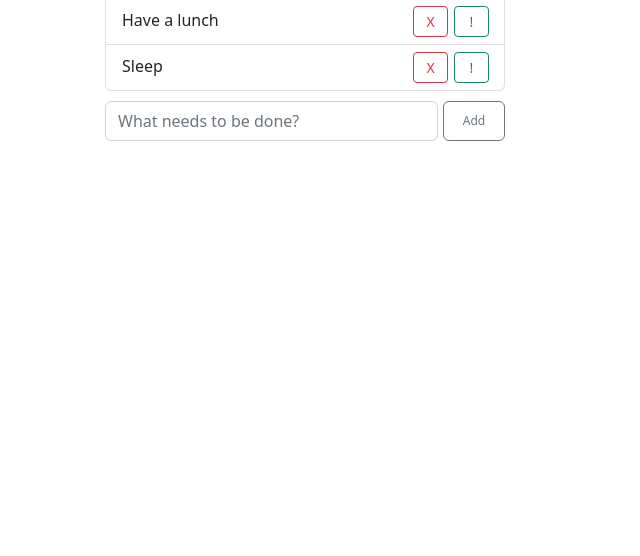
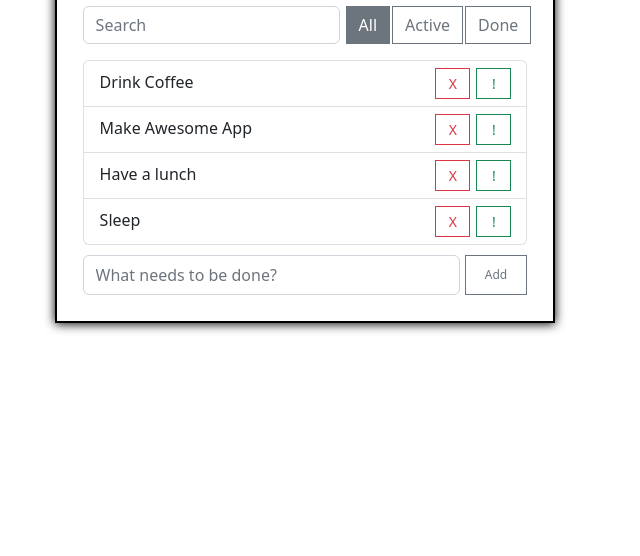
Before and after one commit to Satancrew/todo-react, a React app in the folder todo-app/: page / in a window 1280 px wide. Shown: the part 244-800 px from the top of the page, without its empty margins (335-975 px from the left). Built offline with nearby package versions, Linux system fonts and the light colour scheme.

Commit message:
feat: add search

```diff
--- a/todo-app/src/components/app/app.css
+++ b/todo-app/src/components/app/app.css
@@ -1,6 +1,10 @@
+
 .todo-app {
-  margin: 2rem auto 0 auto;
-  max-width: 400px;
+  margin: 10rem auto 0 auto;
+  max-width: 500px;
+  border: 2px solid black;
+  box-shadow: 0 1px 10px black;
+  padding: 2%;
 }
 
 .top-panel {
--- a/todo-app/src/components/app/app.js
+++ b/todo-app/src/components/app/app.js
@@ -20,6 +20,8 @@
         this.createTodoItem('Have a lunch'),
         this.createTodoItem('Sleep'),
       ],
+      term: '',
+      filter: 'active',
     };
   }
 
@@ -58,17 +60,12 @@
   };
 
   toggleProperty(arr, id, propName) {
-
     const idx = arr.findIndex(el => el.id === id);
 
     const oldItem = arr[idx];
     const newItem = { ...oldItem, [propName]: !oldItem[propName] };
 
-    const newArray = [
-      ...arr.slice(0, idx),
-      newItem,
-      ...arr.slice(idx + 1),
-    ];
+    const newArray = [...arr.slice(0, idx), newItem, ...arr.slice(idx + 1)];
 
     return newArray;
   }
@@ -77,7 +74,7 @@
     this.setState(({ todoData }) => {
       return {
         todoData: this.toggleProperty(todoData, id, 'important'),
-    }
+      };
     });
   };
 
@@ -85,25 +82,51 @@
     this.setState(({ todoData }) => {
       return {
         todoData: this.toggleProperty(todoData, id, 'done'),
-    }
+      };
     });
   };
 
+  checkStatus = (items, filter) => {
+    switch (filter) {
+      case 'all':
+        return items;
+      case 'active':
+        return items.filter(el => !el.done);
+      case 'done':
+        return items.filter(el => el.done);
+      default:
+        return items;
+    }
+  };
+
+  search(items, term) {
+    if (term.length === 0) {
+      return items;
+    }
+
+    return items.filter(el => {
+      return el.label.toUpperCase().indexOf(term.toUpperCase()) > -1;
+    });
+  }
+
+  onSearchChange = term => {
+    this.setState({ term });
+  };
+
   render() {
-
-    const { todoData } = this.state;
-    const doneCount = todoData.filter((el) => el.done).length;
-    const notDoneCount = todoData.filter((el) => !el.done).length;
-
+    const { todoData, term } = this.state;
+    const doneCount = todoData.filter(el => el.done).length;
+    const notDoneCount = todoData.filter(el => !el.done).length;
+    const visibleItems = this.search(todoData, term);
     return (
       <div className='todo-app'>
         <AppHeader toDo={notDoneCount} done={doneCount} />
         <div className='top-panel d-flex'>
-          <SearchPanel />
-          <ItemStatusFilter />
+          <SearchPanel onSearchChange={this.onSearchChange} />
+          <ItemStatusFilter onChecked={this.checkStatus} />
         </div>
         <TodoList
-          todos={todoData}
+          todos={visibleItems}
           onDeleted={this.DeleteItem}
           onToggleImportant={this.onToggleImportant}
           onToggleDone={this.onToggleDone}
--- a/todo-app/src/components/item-add-form/item-add-form.js
+++ b/todo-app/src/components/item-add-form/item-add-form.js
@@ -17,7 +17,9 @@
 
   onSubmit = ev => {
     ev.preventDefault();
-    this.props.onItemAdded(this.state.label);
+    if (this.state.label !== '') {
+      this.props.onItemAdded(this.state.label);
+    }
     this.setState({
       label: '',
     });
--- a/todo-app/src/components/item-status-filter/item-status-filter.css
+++ b/todo-app/src/components/item-status-filter/item-status-filter.css
@@ -1,6 +1,13 @@
 .btn-group {
-  border: 1px solid steelblue;
+  display: flex;
+  gap: 3px;
+  border-radius: 0;
 }
+
 .top-panel {
   gap: 3px;
 }
+
+.btn {
+  border-radius: 0;
+}
--- a/todo-app/src/components/item-status-filter/item-status-filter.js
+++ b/todo-app/src/components/item-status-filter/item-status-filter.js
@@ -1,26 +1,31 @@
-import React from "react";
-import './item-status-filter.css'
+import React from 'react';
+import './item-status-filter.css';
 
 export default class ItemStatusFilter extends React.Component {
   render() {
+    const { onChecked } = this.props;
+
     return (
-      <div className="btn-group">
-        <button type="button" className="btn btn-info">All</button>
-        <button type="button" className="btn btn-outline-secondary">Active</button>
-        <button type="button" className="btn btn-outline-secondary">Done</button>
+      <div className='btn-group'>
+        <button
+          type='button'
+          className='btn btn-outline-secondary active'
+          onClick={onChecked('all')}>
+          All
+        </button>
+        <button
+          type='button'
+          className='btn btn-outline-secondary'
+          onClick={onChecked('active')}>
+          Active
+        </button>
+        <button
+          type='button'
+          className='btn btn-outline-secondary'
+          onClick={onChecked('done')}>
+          Done
+        </button>
       </div>
-    )
+    );
   }
 }
-
-// const ItemStatusFilterFunc = () => {
-//   return (
-//     <div className="btn-group">
-//       <button type="button" className="btn btn-info">All</button>
-//       <button type="button" className="btn btn-outline-secondary">Active</button>
-//       <button type="button" className="btn btn-outline-secondary">Done</button>
-//     </div>
-//   )
-// }
-
-// export default ItemStatusFilter;
--- a/todo-app/src/components/search-panel/search-panel.js
+++ b/todo-app/src/components/search-panel/search-panel.js
@@ -1,12 +1,29 @@
-import React from "react";
+import React from 'react';
 import './search-panel.css';
 
-const SearchPanel = () => {
-  const searchText = 'Type here to search';
-  const searchStyle = {
-    fontSize: '20px',
+export default class SearchPanel extends React.Component {
+  constructor() {
+    super();
+    this.state = {
+      term: '',
+    };
   }
-  return <input style={searchStyle} placeholder={searchText}/>;
-};
 
-export default SearchPanel;
+  onSearchChange = ev => {
+    const term = ev.target.value;
+    this.setState({ term });
+    this.props.onSearchChange(term);
+  };
+
+  render() {
+    return (
+      <input
+        type='text'
+        className='form-control search-input'
+        placeholder='Search'
+        value={this.state.term}
+        onChange={this.onSearchChange}
+      />
+    );
+  }
+}
```
